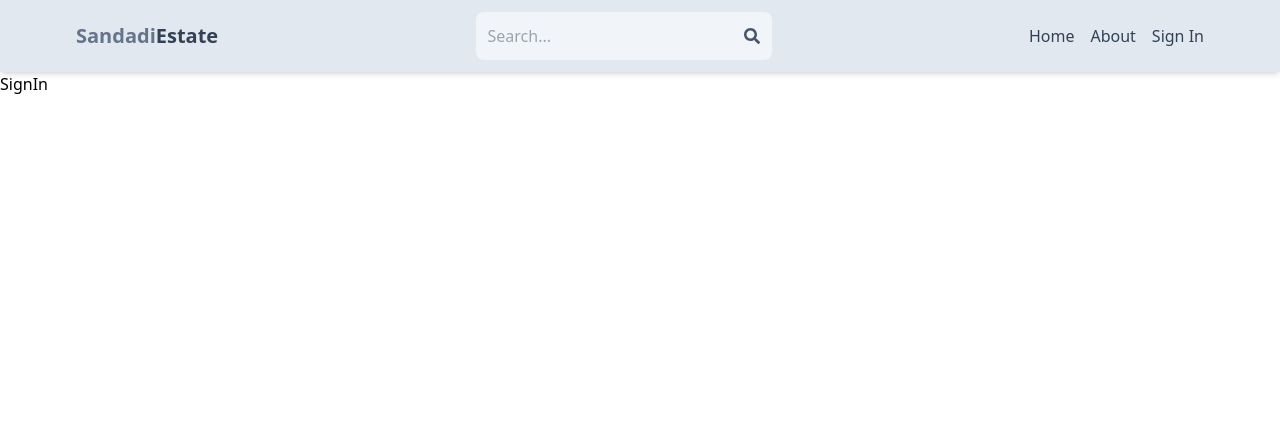
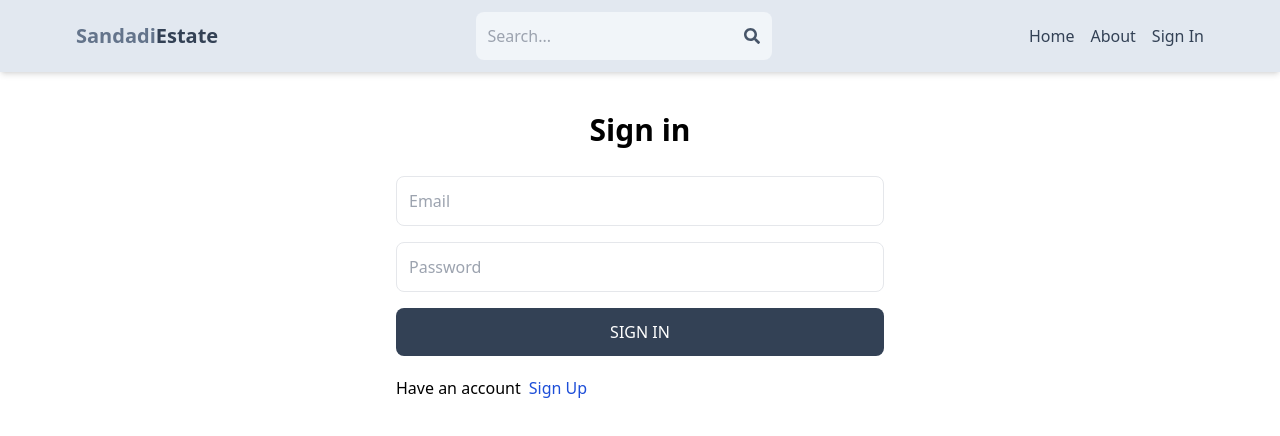
Before and after one commit to sreenusandadi/real-estate-app, a React (Vite) app in the folder client/: page /sign-in in a window 1280 px wide. Shown: the top 436 px of the page. Built offline with nearby package versions, Linux system fonts and the light colour scheme.

Commit message:
sign in page

```diff
--- a/client/src/pages/SignIn.jsx
+++ b/client/src/pages/SignIn.jsx
@@ -1,5 +1,74 @@
-import React from "react";
+import { useState } from "react";
+import { Link, useNavigate } from "react-router-dom";
 
 export default function SignIn() {
-  return <div>SignIn</div>;
+  const [loading, setLoading] = useState(false);
+  const [error, setError] = useState(null);
+  const [formData, setFormData] = useState({});
+
+  const navigate = useNavigate();
+  const changeHandler = (e) => {
+    setFormData({
+      ...formData,
+      [e.target.id]: e.target.value,
+    });
+  };
+
+  const handleSubmit = async (e) => {
+    e.preventDefault();
+    try {
+      setLoading(true);
+      const res = await fetch("/api/auth/signin", {
+        method: "POST",
+        headers: {
+          "content-type": "application/json",
+        },
+        body: JSON.stringify(formData),
+      });
+      const data = await res.json();
+      setLoading(false);
+      if (data.success == false) {
+        setError(data.message);
+        return;
+      }
+      setError(null);
+      navigate("/");
+      console.log(data);
+    } catch (error) {
+      setError(error.message);
+      setLoading(false);
+    }
+  };
+
+  return (
+    <div className="p-3 max-w-lg mx-auto">
+      <h1 className="text-center font-semibold text-3xl my-7">Sign in</h1>
+      <form onSubmit={handleSubmit} className="flex flex-col gap-4">
+        <input
+          type="email"
+          placeholder="Email"
+          className="border p-3 rounded-lg"
+          id="email"
+          onChange={changeHandler}
+        />
+        <input
+          type="password"
+          placeholder="Password"
+          className="border p-3 rounded-lg"
+          id="password"
+          onChange={changeHandler}
+        />
+        <button className="p-3 rounded-lg bg-slate-700 text-white uppercase hover:opacity-95 disabled:opacity-80">
+          {loading ? "Loading..." : "Sign In"}
+        </button>
+      </form>
+      <div className="flex gap-2 mt-5">
+        <p>Have an account</p>
+        <Link to="/sign-up">
+          <span className="text-blue-700">Sign Up</span>
+        </Link>
+      </div>
+      {error && <p className="text-red-500 mt-5">{error}</p>}
+    </div>
+  );
 }
```
